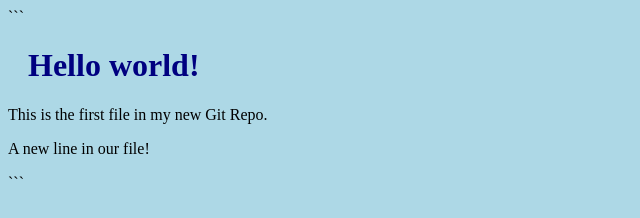
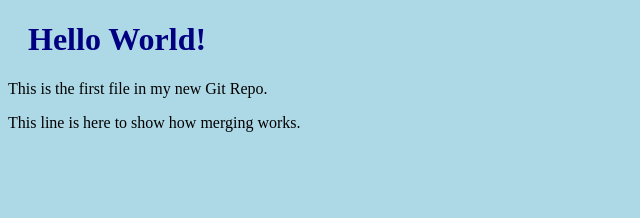
Before and after one commit to BigBossDominCZ/hello-world, a plain HTML site: page index.html in a window 1280 px wide. Shown: the whole page, without its empty margins (0-640 px from the left). Drawn offline with Linux system fonts and the light colour scheme.

Commit message:
Fix of index html

````diff
--- a/index.html
+++ b/index.html
@@ -1,5 +1,4 @@
-```
-<!DOCTYPE html>
+ <!DOCTYPE html>
 <html>
 <head>
 <title>Hello World!</title>
@@ -7,10 +6,9 @@
 </head>
 <body>
 
-<h1>Hello world!</h1>
+<h1>Hello World!</h1>
 <p>This is the first file in my new Git Repo.</p>
-<p>A new line in our file!</p>
+<p>This line is here to show how merging works.</p>
 
 </body>
 </html>
-```
````
